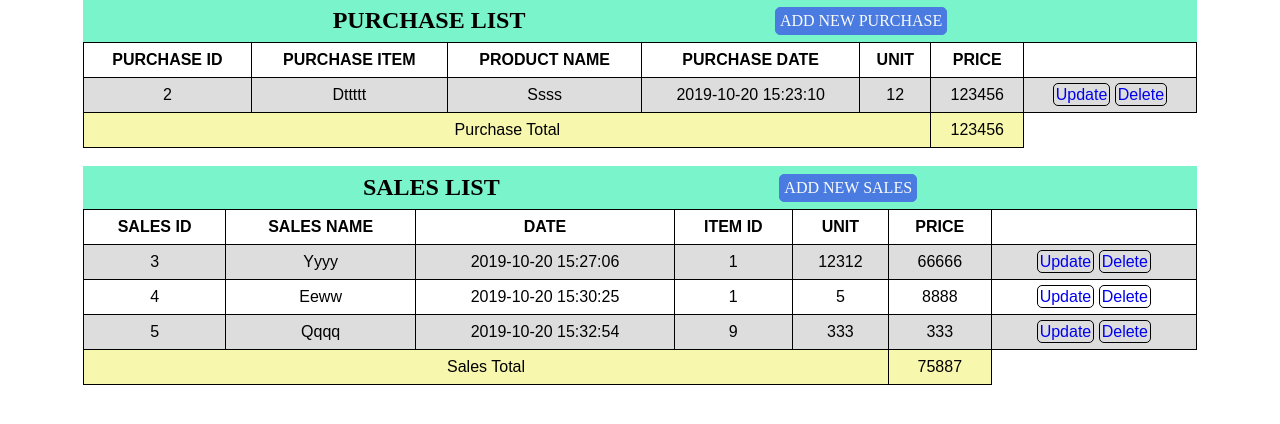
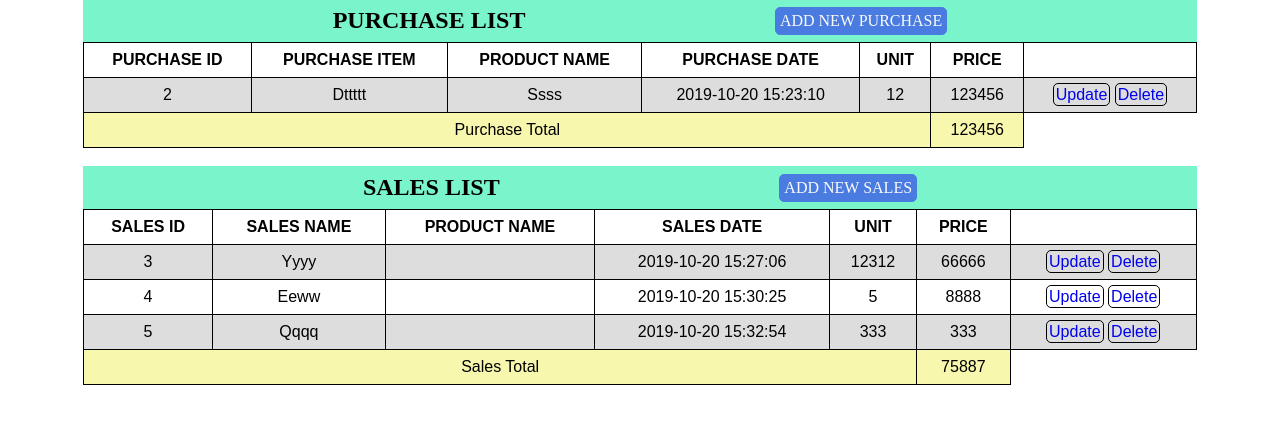
Before and after one commit to senthil22/sampath-sas, a CodeIgniter app: page /ci/dashboard in a window 1280 px wide. Shown: the part 132-556 px from the top of the page. Run offline with CodeIgniter, Linux system fonts and the light colour scheme; a user stored in the database is signed in; data comes from the database, SQL or seed files in the repository; data that the repository does not hold is empty.

Commit message:
Update sales.php

```diff
--- a/ci/application/views/sales.php
+++ b/ci/application/views/sales.php
@@ -11,8 +11,8 @@
 		<tr>
 			<th>sales id</th>
 			<th>sales name</th>
-			<th>date</th>
-			<th>Item id</th>
+			<th>Product name</th>
+			<th>sales date</th>
 			<th>unit</th>
 			<th>price</th>
 			<th></th>
@@ -21,8 +21,8 @@
 			<tr>
 				<td><?=$prod['sale_id']?></td>
 				<td><?=$prod['name']?></td>
+				<td><?=$prod['prod_name']?></td>
 				<td><?=$prod['date']?></td>
-				<td><?=$prod['prod_id']?></td>
 				<td><?=$prod['unit']?></td>
 				<td><?=!empty($prod['price'])?$prod['price']:''?></td>
 				<td><a href="<?=base_url()?>dashboard/sales?id=<?=$prod['sale_id']?>">update</a> <a href="<?=base_url()?>dashboard/delete_sales?id=<?=$prod['sale_id']?>">delete</a></td>
```
